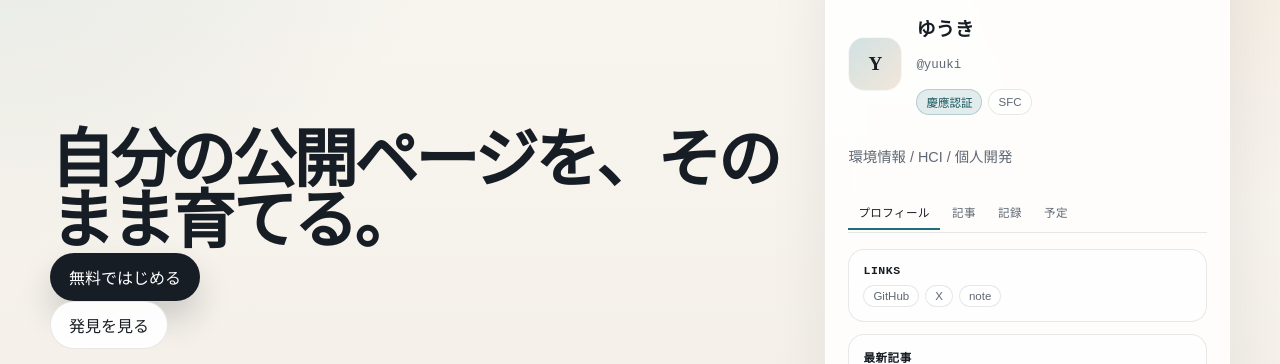
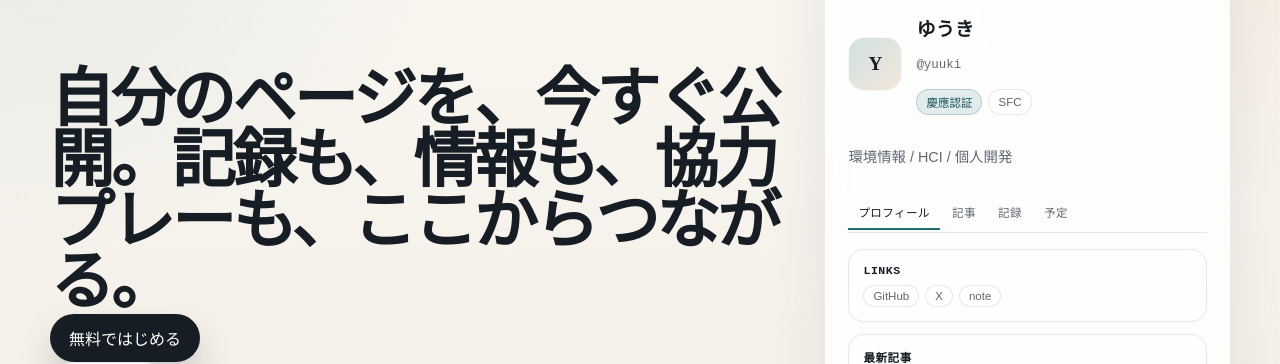
Before and after one commit to KaitoSado/private-field-homepage, a Next.js app: page / in a window 1280 px wide. Shown: the part 203-567 px from the top of the page. Built offline with nearby package versions, Linux system fonts and the light colour scheme; no server answers.

Commit message:
Update home headline copy

```diff
--- a/app/page.js
+++ b/app/page.js
@@ -8,7 +8,7 @@ export default function HomePage() {
     <main className="shell">
       <section className="hero home-hero">
         <div className="hero-copy">
-          <h1>自分の公開ページを、そのまま育てる。</h1>
+          <h1>自分のページを、今すぐ公開。記録も、情報も、協力プレーも、ここからつながる。</h1>
           <HomeAuthEntry />
           <div className="hero-actions">
             <Link href="/explore" className="button button-secondary">
```
